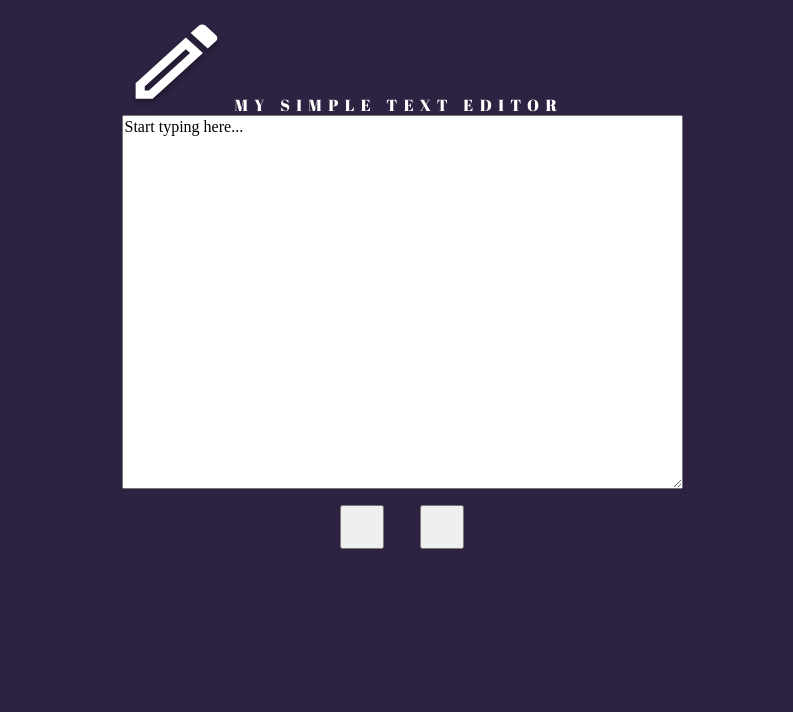
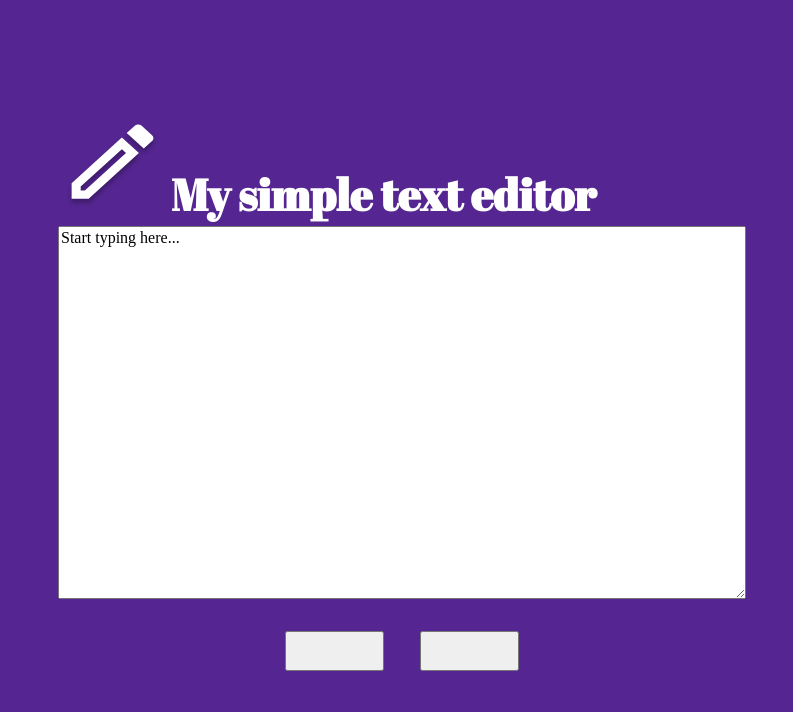
Before and after one commit to Dawid-Klos/Simple-text-editor, a website built with webpack: page src/pages/index.html in a window 1280 px wide. Shown: the part 88-800 px from the top of the page, without its empty margins (238-1031 px from the left). Built offline with nearby package versions, Linux system fonts and the light colour scheme; a web font is replaced by a local one.

Commit message:
New taxtarea label style

```diff
--- a/src/pages/index.html
+++ b/src/pages/index.html
@@ -31,7 +31,7 @@
         </filter>
         </defs>
         </svg>
-      <label class="text-editor__title" for="text">MY SIMPLE TEXT EDITOR</label>
+      <label class="text-editor__title" for="text">My simple text editor</label>
       <textarea class="text-editor__textarea" name="text" rows="20" cols="60">Start typing here...</textarea>
       <div class="text-editor__buttons">
       <button class="text-editor__load" type="button"></button>
--- a/src/scss/main.scss
+++ b/src/scss/main.scss
@@ -3,7 +3,8 @@
 @import "modules/hello.scss";
 
 body {
-  background: $wtf;
+  /*background: $wtf;*/
+  background: #552691;
   color: #fff;
   display: flex;
   flex-flow: column wrap;
@@ -22,29 +23,35 @@ body {
   }
 }
 .text-editor {
-
+  margin-top: 100px;
     &__buttons {
       text-align: center;
+      margin-top: 16px;
     }
     &__img {
 
   }
     &__title {
-       letter-spacing: .4em;
-       font-family: 'Abril Fatface', Sans-serif;
+       font-family: 'Abril fatface', 'Sans-serif';
+       font-style: normal;
+       font-size: 44px;
+       font-weight: 600;
+       line-height: 64px;
 
   }
     &__textarea {
       display: block;
+
+      width: 682px;
   }
     &__load {
-      width: 44px;
-      height: 44px;
+      width: 99px;
+      height: 40px;
       margin: 16px;
     }
     &__save {
-      width: 44px;
-      height: 44px;
+      width: 99px;
+      height: 40px;
       margin: 16px;
     }
 }
```
